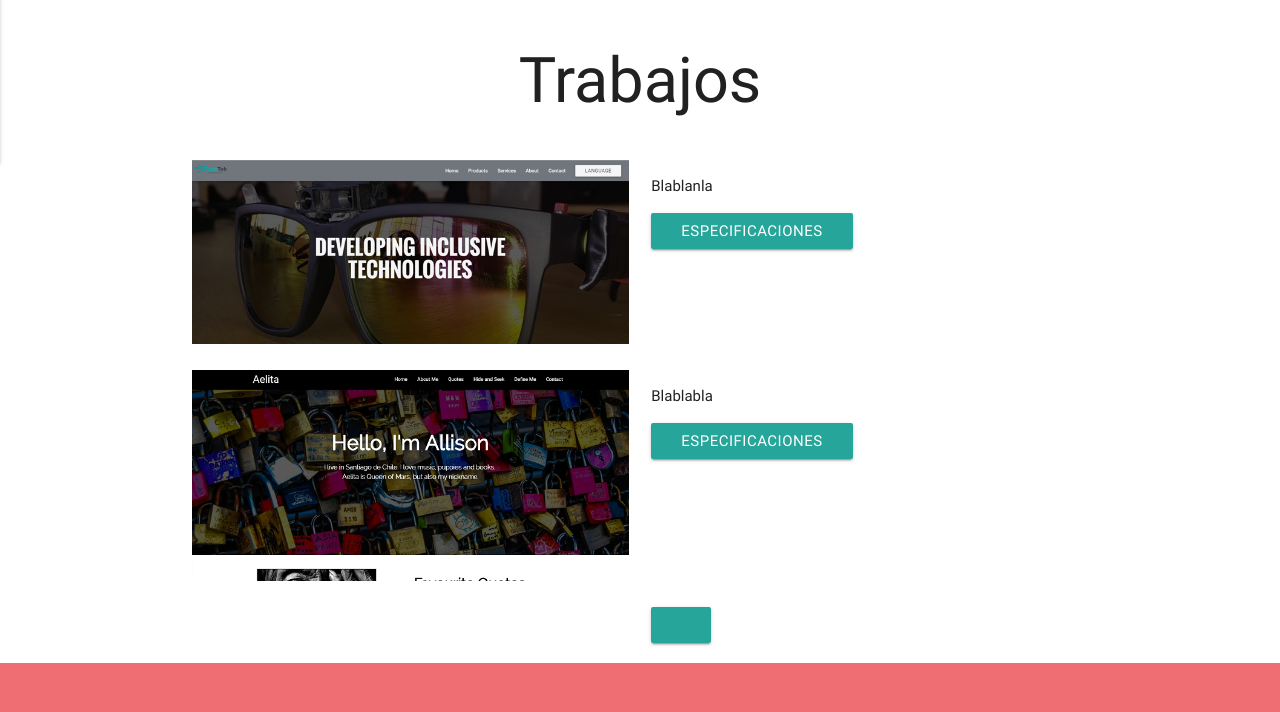
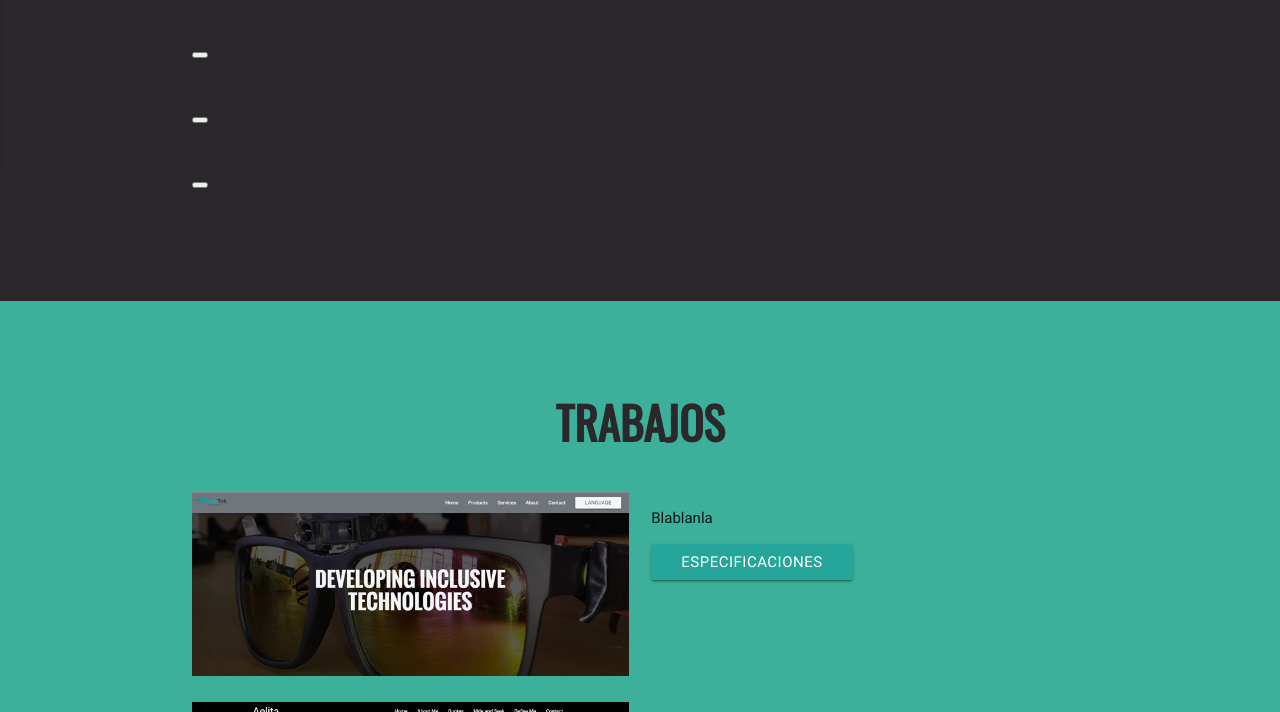
Before and after one commit to aguzro/bosqueinvierno.github.io, a plain HTML site: page index.html in a window 1280 px wide. Shown: the part 697-1409 px from the top of the page. Drawn offline with nearby package versions, Linux system fonts and the light colour scheme; files that its build step writes are made by us from their sources.

Commit message:
Mas pruebas para que el gh-pages tome los estilos

```diff
--- a/index.html
+++ b/index.html
@@ -7,11 +7,11 @@
       <!-- Compiled and minified CSS -->
       <link rel="stylesheet" href="https://cdnjs.cloudflare.com/ajax/libs/materialize/0.97.7/css/materialize.min.css">
 
-      <!-- CSS -->
-      <link rel="stylesheet" type="text/css" src="css/main.css">
-
       <!--Let browser know website is optimized for mobile-->
       <meta name="viewport" content="width=device-width, initial-scale=1.0"/>
+
+       <!-- CSS -->
+      <link rel="stylesheet" type="text/css" href="css/main.css">
     </head>
 
     <body>
```
